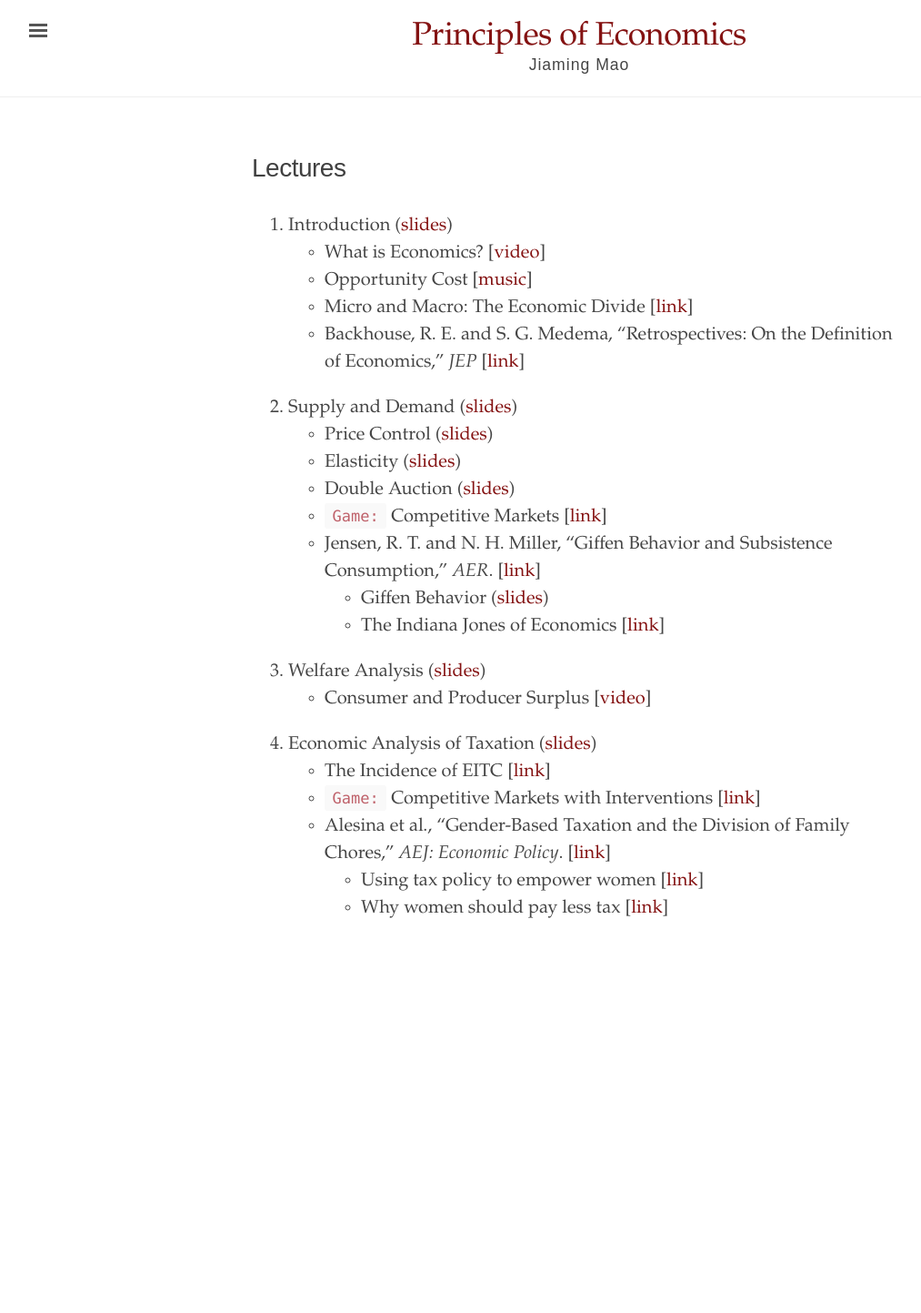
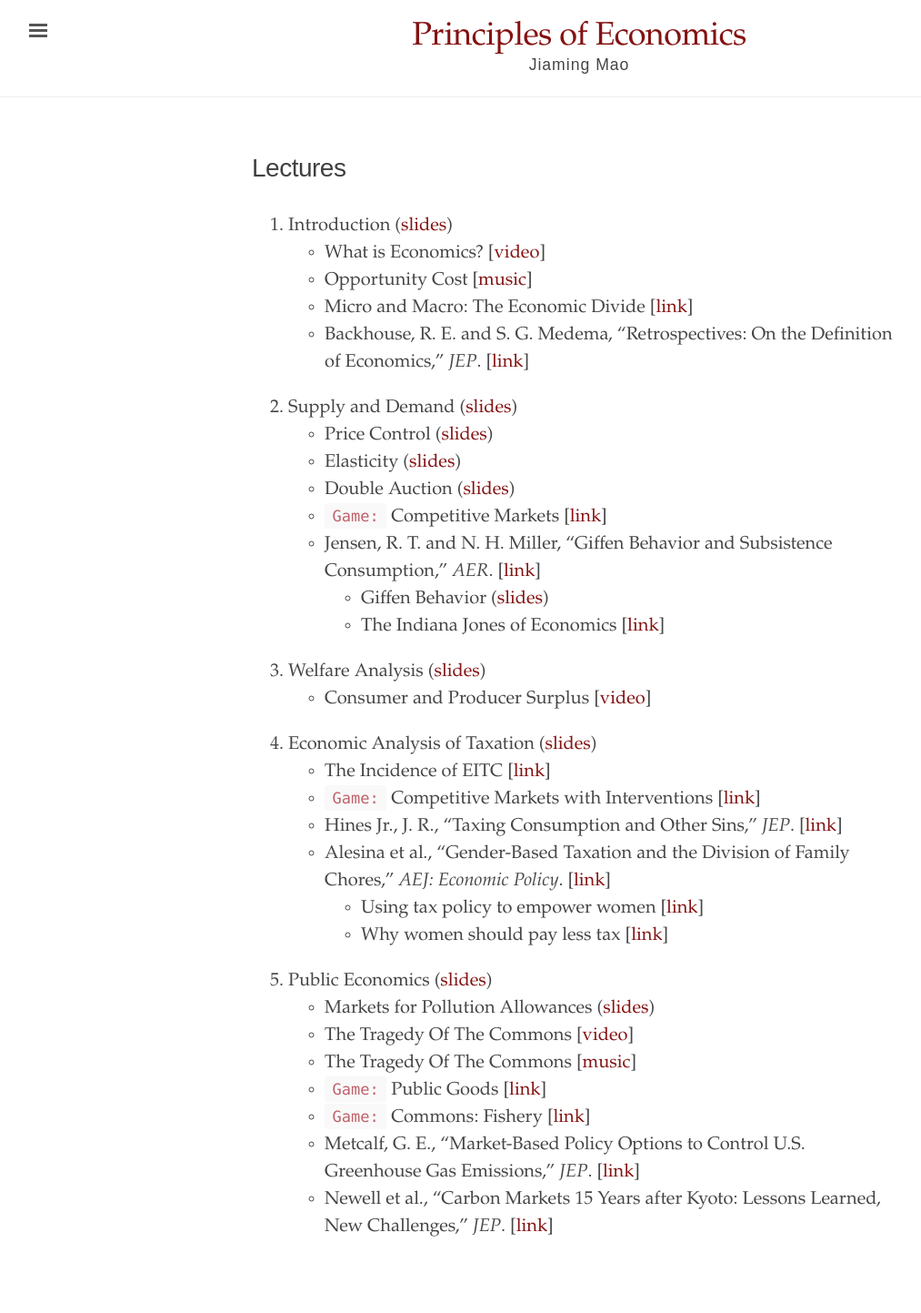
Before and after one commit to jiamingmao/principles-of-economics, a Jekyll site: the page built from Lectures.md, in a window 1280 px wide. Shown: the whole page at 91% size, without its empty margins (3-1016 px from the left). Built offline with Jekyll 4.4.1, drawn with Linux system fonts in a browser that asks for light colours; before the commit the page ends 1093 px from its top, so only the background shows below that.

Commit message:
update lec

```diff
--- a/Lectures.md
+++ b/Lectures.md
@@ -9,7 +9,7 @@ order: 2
     - What is Economics? [[video](https://l.xmu.edu.cn/course/view.php?id=921)]
     - Opportunity Cost [[music](https://www.youtube.com/watch?v=81Q-jkFdTFM)]
     - Micro and Macro: The Economic Divide [[link](http://www.imf.org/external/pubs/ft/fandd/basics/bigsmall.htm)]
-    - Backhouse, R. E. and S. G. Medema, "Retrospectives: On the Definition of Economics," _JEP_ [[link](http://pubs.aeaweb.org/doi/pdfplus/10.1257/jep.23.1.221)]
+    - Backhouse, R. E. and S. G. Medema, "Retrospectives: On the Definition of Economics," _JEP_. [[link](http://pubs.aeaweb.org/doi/pdfplus/10.1257/jep.23.1.221)]
 
 2. Supply and Demand ([slides](https://github.com/jiamingmao/principles-of-economics/blob/master/Lectures/02_Supply_and_Demand.pdf))
     - Price Control ([slides](https://github.com/jiamingmao/principles-of-economics/blob/master/Lectures/Price_Control.pdf))
@@ -26,6 +26,15 @@ order: 2
 4. Economic Analysis of Taxation ([slides](https://github.com/jiamingmao/principles-of-economics/blob/master/Lectures/05_Taxation.pdf))
     - The Incidence of EITC [[link](https://www.economist.com/news/finance-and-economics/21656710-reducing-wage-subsidies-would-hurt-workers-more-their-employers-credit-where)]
     - `Game:` Competitive Markets with Interventions [[link](https://www.moblab.com/games/continuous-market-game/)]
+    - Hines Jr., J. R., "Taxing Consumption and Other Sins," _JEP_. [[link](https://www.aeaweb.org/articles?id=10.1257/jep.21.1.49)]
     - Alesina et al., "Gender-Based Taxation and the Division of Family Chores," _AEJ: Economic Policy_. [[link](https://www.aeaweb.org/articles?id=10.1257/pol.3.2.1)]
         - Using tax policy to empower women [[link](http://voxeu.org/article/using-tax-policy-empower-women)]
         - Why women should pay less tax [[link](https://www.ft.com/content/3fb9f856-ed10-11db-9520-000b5df10621)]
+5. Public Economics ([slides](https://github.com/jiamingmao/principles-of-economics/blob/master/Lectures/Public_Economics.pdf))
+    - Markets for Pollution Allowances ([slides](https://github.com/jiamingmao/principles-of-economics/blob/master/Lectures/Markets_for_Pollution_Allowances.pdf))
+    - The Tragedy Of The Commons [[video](https://www.youtube.com/watch?v=WYA1y405JW0)]
+    - The Tragedy Of The Commons [[music](https://www.youtube.com/watch?v=cuIkkHTHVHI)]
+    - `Game:` Public Goods [[link](https://www.moblab.com/games/linear-public-goods-games/)]
+    - `Game:` Commons: Fishery [[link](https://www.moblab.com/games/commons-fishery-game/)]
+    - Metcalf, G. E., "Market-Based Policy Options to Control U.S. Greenhouse Gas Emissions," _JEP_. [[link](https://www.aeaweb.org/articles?id=10.1257/jep.23.2.5)]
+    - Newell et al., "Carbon Markets 15 Years after Kyoto: Lessons Learned, New Challenges," _JEP_. [[link](https://www.aeaweb.org/articles?id=10.1257/jep.27.1.123)]
```
